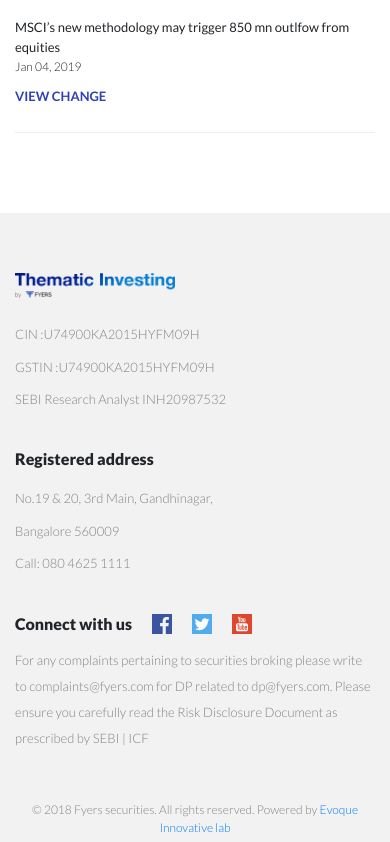
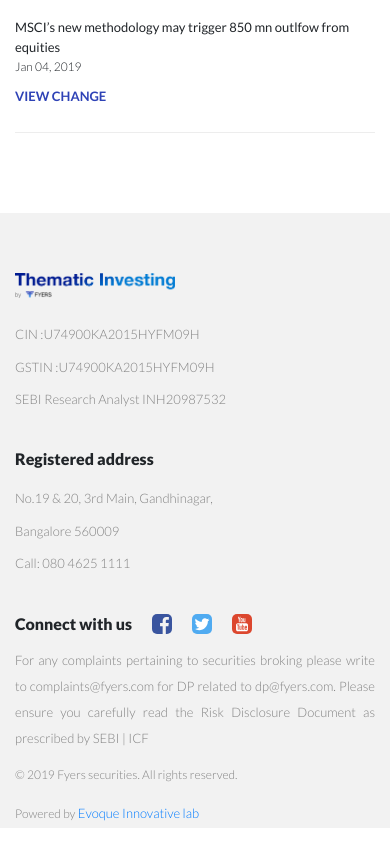
Before and after one commit to lukojewel/sasi, a React (Create React App) app: page /theme-detail/versions in a window 390 px wide. Shown: the part 905-1747 px from the top of the page. Built offline with nearby package versions, Linux system fonts and the light colour scheme.

Commit message:
home bugs fixed

```diff
--- a/src/App.js
+++ b/src/App.js
@@ -46,16 +46,21 @@
 	              </div>
 	              <div className="col-lg-4 col-sm-12 e-footer-items-wrap ">
 	                <h4 className="e-m-bottom-10">Connect with us
-	                  <a className="e-no-animation" aria-label="Facebook" href="/"><span className="e-f-fb-logo e-f-social-logo e-relative e-no-animation e-card-hover"></span></a>
-	                  <a className="e-no-animation" aria-label="Twitter" href="/"><span className="e-f-tw-logo e-f-social-logo e-relative e-no-animation e-card-hover"></span></a>
-	                  <a className="e-no-animation" aria-label="You Tube" href="/"><span className="e-f-yt-logo e-f-social-logo e-relative  e-card-hover"></span></a>
+	                  <a className="e-no-animation" aria-label="Facebook" href="/"><span className="e-f-fb-logo e-f-social-logo e-relative e-no-animation e-card-hover e-border-5"></span></a>
+	                  <a className="e-no-animation" aria-label="Twitter" href="/"><span className="e-f-tw-logo e-f-social-logo e-relative e-no-animation e-card-hover e-border-5"></span></a>
+	                  <a className="e-no-animation" aria-label="You Tube" href="/"><span className="e-f-yt-logo e-f-social-logo e-relative  e-card-hover e-border-5"></span></a>
 	                </h4>
-	                <p className="e-m-0 e-c-grey e-card-p-txt e-f-para">For any complaints pertaining to securities broking please write to complaints@fyers.com for DP related to dp@fyers.com. Please ensure you carefully read the Risk Disclosure Document as prescribed by SEBI | ICF</p>
+	                <p className="e-m-0 e-c-grey e-card-p-txt e-f-para e-txt-justify">For any complaints pertaining to securities broking please write to complaints@fyers.com for DP related to dp@fyers.com. Please ensure you carefully read the Risk Disclosure Document as prescribed by SEBI | ICF</p>
 	              </div>
 	            </div>
-	            <div className="e-footer-copyright-wrap e-p-bottom-10 e-p-top-50 e-font-12 e-c-grey">
-	            	© 2018 Fyers securities. All rights reserved. Powered by <a href="/">Evoque Innovative lab</a>
-	            </div>
+	            <div className="row">
+		            <div className="col-lg-6 col-md-6 col-sm-6 e-footer-copyright-wrap e-p-bottom-10 mt-3 e-font-12 e-c-grey">
+		            	© 2019 Fyers securities. All rights reserved.
+		            </div>
+		            <div className="col-lg-6 col-md-6 col-sm-6 e-align-right e-p-bottom-10 mt-3 e-font-12 e-c-grey em-text-align-left">
+		            	Powered by <a href="https://evoqueinnovativelab.com/" target="_blank">Evoque Innovative lab</a>
+		            </div>
+		        </div>
 	          </div>
 	        </footer>
 
--- a/src/assets/css/global.css
+++ b/src/assets/css/global.css
@@ -198,6 +198,7 @@
 .e-mobile-hide{display: none;}
 .e-desktop-hide{display: auto;}
 .e-max-width-full{max-width: 100%;}
+.e-txt-justify{text-align: justify;}
 
 .e-box-shadow-1{box-shadow: 0px 13px 15px 0 rgba(99, 99, 99, 0.1);}
 .bg-gradient{
@@ -370,10 +371,9 @@
 .e-card-arrow-wrap span.active{
   opacity: 1;
   cursor: pointer;
-
 }
 .e-card-arrow-wrap span.active:hover{
-  box-shadow: -1px 1px 15px 0 rgba(46, 66, 182, 0.6);
+  box-shadow: -1px 1px 15px 0 rgb(62, 144, 227);
 }
 .e-card-arrow-wrap span.e-hover-white-shadow.active:hover{
   box-shadow: -1px 1px 15px 0 #ffffff;
@@ -596,9 +596,6 @@
 .e-footer-logo{
   max-width: 160px;
 }
-.e-footer-copyright-wrap{
-    text-align: center;
-}
 .e-footer-copyright-wrap a{
   font-size: 12px !important;
 }
@@ -802,6 +799,9 @@
   cursor: pointer;
   transition: all .6s ease;
 }
+.e-p-btn{
+  border: 1px solid #2a4fb0;
+}
 .e-p-normal-btn, .e-s-normal-btn{
   font-size: 14px;
   width: 150px;
@@ -826,6 +826,9 @@
 }
 .e-p-btn-up-effect:hover, .e-p-btn-up-effect:focus, .e-s-btn-up-effect:hover, .e-s-btn-up-effect:focus {
   box-shadow: inset 0 -3.50em 0 0 var(--hover);
+}
+.e-p-btn-up-effect:hover, .e-p-btn-up-effect:focus{
+  border: 1px solid #298eed;
 }
 .e-s-c-btn-up-effect:hover, .e-s-c-btn-up-effect:focus{
   box-shadow: inset 0 -3.50em 0 0 var(--hover);
@@ -857,8 +860,13 @@
 }
 .e-nav-search-item a, .e-nav-search-item span{
   position: relative;
+  -webkit-animation: ev-left .6s ease;
   animation: ev-left .6s ease;
   left: 0;
+  padding-top: 7px;
+  display: inline-block;
+  margin-top: 0;
+  margin-bottom: 0;
 }
 
 @keyframes ev-width{
--- a/src/assets/css/responsive.css
+++ b/src/assets/css/responsive.css
@@ -222,6 +222,9 @@
 	.nav-tabs .nav-link{
 		font-size: 14px;
 	}
+	.em-text-align-left{
+		text-align: left !important;
+	}
 
 }
 
@@ -435,6 +438,9 @@
 	.e-ftheme-card-wrap{
 		padding: 25px 15px 15px 15px;
 	}
+	.em-text-align-left{
+		text-align: left !important;
+	}
 
 }
 
--- a/src/assets/css/style.css
+++ b/src/assets/css/style.css
@@ -5,7 +5,6 @@
 	background-image: url("../images/home-banner-bg.png");
 	background-repeat: no-repeat;
 	background-position: right bottom;
-	background-size: 49%;
 }
 .e-hm-banner-content{
 	height: 88vh;
@@ -44,10 +43,10 @@
 	max-width: 75px;
 }
 .e-hm-how-pick-wrap img{
-	content:url("../images/pick.svg");
+	content:url("../images/customize.svg");
 }
 .e-hm-how-customize-wrap img{
-	content:url("../images/customize.svg");
+	content:url("../images/pick.svg");
 }
 .e-hm-how-invest-wrap img{
 	content:url("../images/invest.svg");
@@ -63,6 +62,9 @@
 }
 .e-hm-why-items-wrap p{
 	margin: 12px 0;
+}
+.e-hm-why-last-item{
+	margin: 20px 0px;
 }
 .e-hm-why-easy-wrap img{
 	content:url("../images/easy-simple-icon.png");
@@ -95,6 +97,8 @@
 	border-top: 7px solid #298eed;
 	border-right: 7px solid #298eed;
 	padding-left: 9%;
+	height: 240px;
+	position: absolute;
 }
 .e-top-themes-outer-wrap{
 	background-image: -webkit-linear-gradient(bottom,#f2f2f2,#f2f2f2 35%,transparent 35%,transparent 100%);
--- a/src/components/header.js
+++ b/src/components/header.js
@@ -37,7 +37,7 @@
                   <img className="e-header-logo" src={fyersThematicLogo} alt="Fyers Logo"/>
                 </a>
               </div>
-              <div className="col-lg-6 col-md-7 e-align-right e-p-right-0 m-linkitem">
+              <div className="col-lg-6 col-md-7 e-align-right e-p-right-0 m-linkitem align-middle">
                 {
                   this.state.searchBoxShow ?
                     <span className="">
@@ -82,7 +82,7 @@
               </div>
             </div>
             <div className="navbar-collapse collapse e-navbar-collapse">
-              <ul className="nav navbar-nav">
+              <ul className="nav navbar-nav ">
                 <li className="dropdown">
                   <a href="/discover/explore" className="e-nav-item e-c-brown e-nav-item">Discover</a>
 
```
Also changed, not shown: src/components/home.js (+32 -22 lines), src/assets/images/news2.png (added), src/assets/images/news3.png (added).
